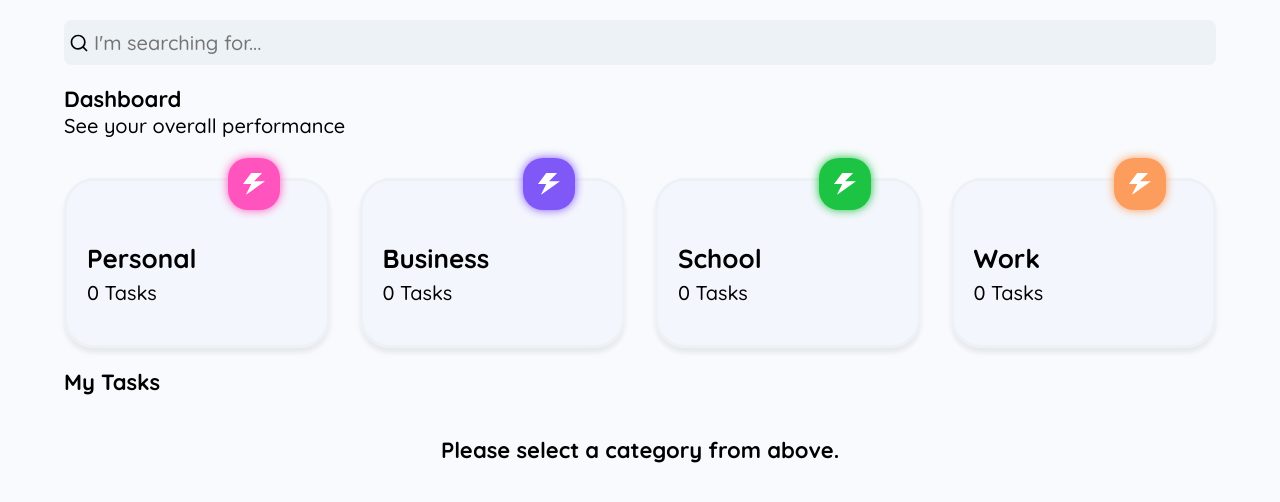
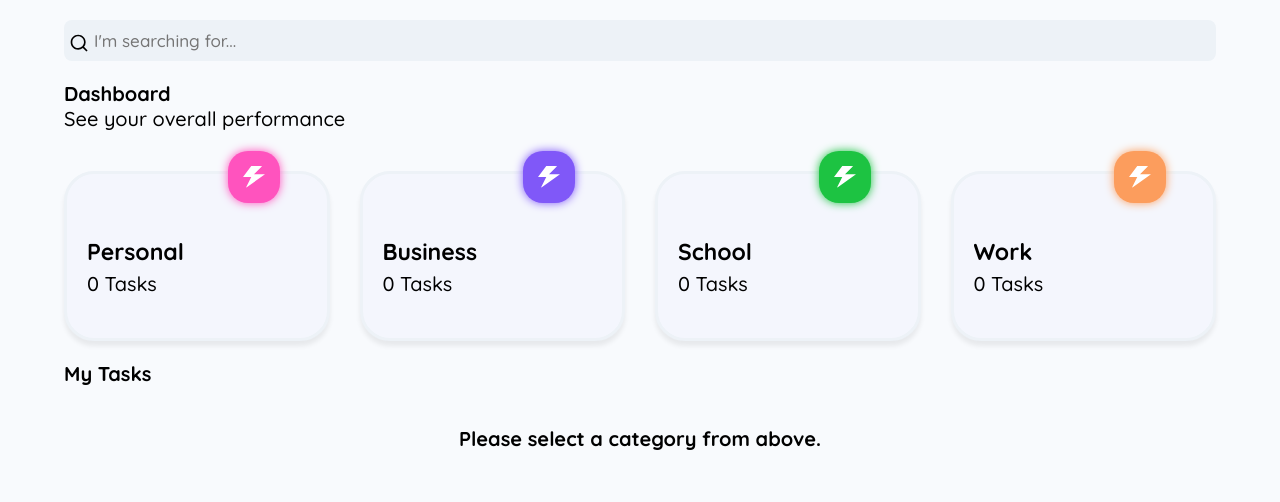
Before and after one commit to Soheiljafarnejad/TodoList-App, a React (Create React App) app: page / in a window 1280 px wide. Shown: the top 502 px of the page. Built offline with nearby package versions, Linux system fonts and the light colour scheme.

Commit message:
touche disable highlight

```diff
--- a/src/index.css
+++ b/src/index.css
@@ -18,8 +18,11 @@
   --gray: #edf2f7;
   --transition: all 0.15s linear;
 }
+
 html {
   font-size: 62.5%;
+  -webkit-tap-highlight-color: rgba(0, 0, 0, 0);
+  -webkit-tap-highlight-color: transparent;
 }
 
 body {
@@ -30,24 +33,24 @@ body {
 }
 
 h1 {
-  font-size: 3rem;
+  font-size: 2.7rem;
 }
 h2 {
-  font-size: 2.2rem;
+  font-size: 2rem;
 }
 
 h3 {
-  font-size: 2.6rem;
+  font-size: 2.3rem;
 }
-h4{
-  font-size: 2.2rem;
+h4 {
+  font-size: 2rem;
 }
 
 button,
 input,
 textarea {
   font-family: "Quicksand", sans-serif;
-  font-size: 2rem;
+  font-size: 1.7rem;
   outline: none;
   border: none;
   border-radius: 8px;
@@ -56,7 +59,7 @@ textarea {
 
 button {
   cursor: pointer;
-  padding: 1rem 2rem;
+  padding: 1rem 1.7rem;
 }
 
 input,
@@ -79,7 +82,7 @@ textarea:focus {
   input,
   textarea {
     font-family: "Quicksand", sans-serif;
-    font-size: 1.8rem;
+    font-size: 1.7rem;
     font-weight: 500;
     background-color: var(--body-color);
   }
@@ -90,15 +93,14 @@ textarea:focus {
   }
 
   h2 {
-    font-size: 2.2rem;
+    font-size: 2rem;
     font-weight: 700;
   }
 
   h3 {
-    font-size: 2.5rem;
+    font-size: 2.3rem;
   }
-  h4{
-    font-size: 2.1rem;
+  h4 {
+    font-size: 2rem;
   }
-
 }
```
